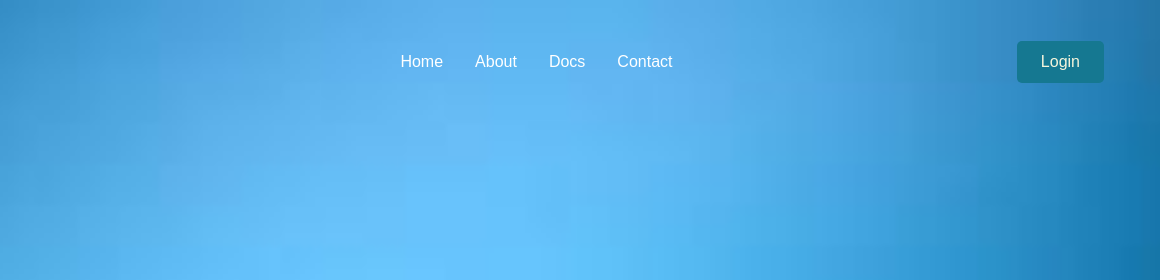
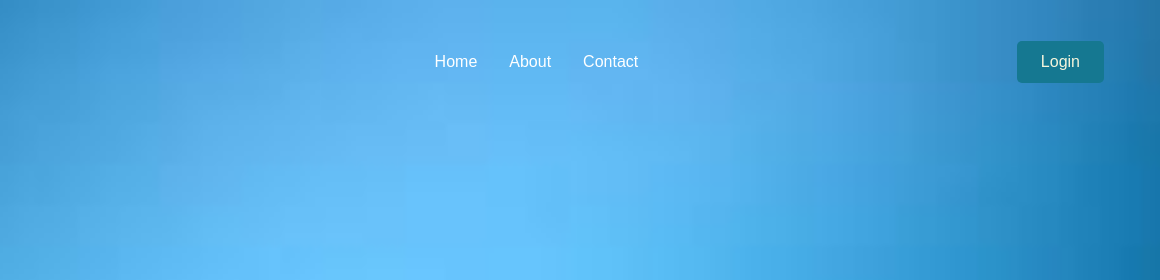
Before and after one commit to RajatKumarJangid/Interface-Ideaal-2345, a plain HTML site: page client/index.html in a window 1280 px wide. Shown: the top 280 px of the page, 120-1280 px from the left. Drawn offline with nearby package versions, Linux system fonts and the light colour scheme.

Commit message:
small changes added

```diff
--- a/client/index.html
+++ b/client/index.html
@@ -23,7 +23,7 @@
         <ul class="nav__links" id="nav-links">
           <li><a href="#home">Home</a></li>
           <li><a href="#about">About</a></li>
-          <li><a href="./createNote.html">Docs</a></li>
+          <!-- <li><a href="./createNote.html">Docs</a></li> -->
           <li><a href="#contact">Contact</a></li>
         </ul>
         <button class="btn nav__btn"><a href="./register/register.html" style="color: beige;">Login</a></button>
```
Also changed, not shown: client/images/EZDocsHomePage.PNG (added).
